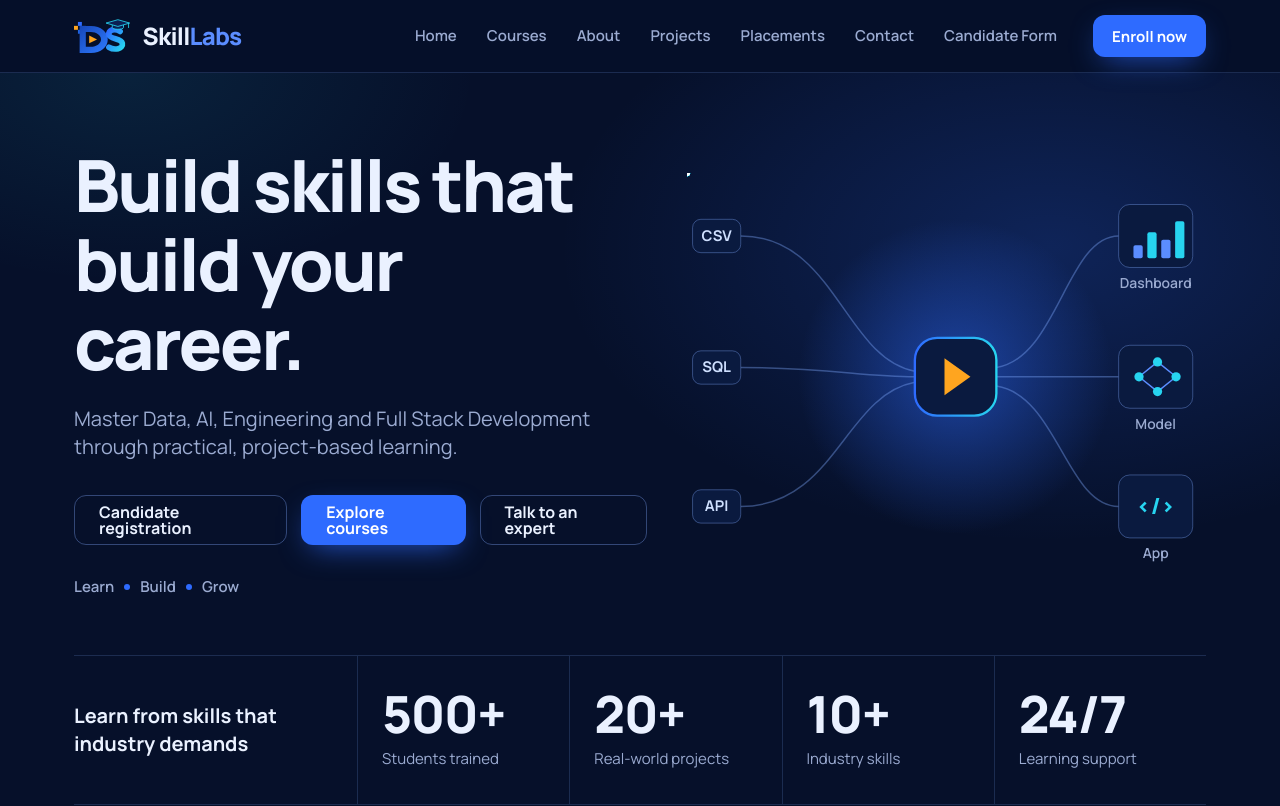
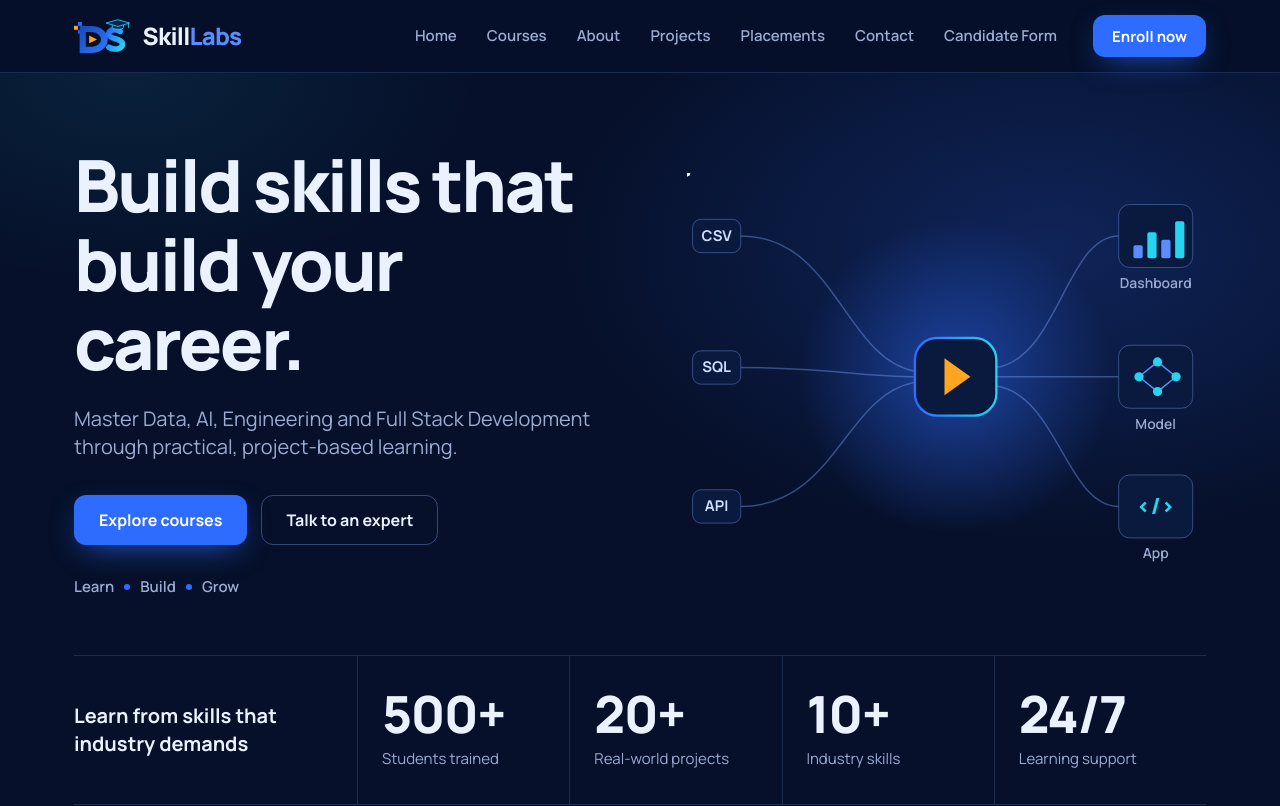
Before and after one commit to dsskilllabs-beep/DSSkillLabs, a Next.js app: page / in a window 1280 px wide. Shown: the top 806 px of the page. Built offline with nearby package versions, Linux system fonts and the light colour scheme.

Commit message:
Update Hero.tsx
comment Candidate registration

```diff
--- a/components/sections/Hero.tsx
+++ b/components/sections/Hero.tsx
@@ -13,7 +13,7 @@ export default function Hero() {
             Master Data, AI, Engineering and Full Stack Development through practical, project-based learning.
           </p>
           <div className="mt-[34px] flex flex-col gap-3.5 sm:flex-row">
-            <Button href="/candidate-registration" variant="ghost">Candidate registration</Button>
+            {/* <Button href="/candidate-registration" variant="ghost">Candidate registration</Button> */}
             <Button href="/courses">Explore courses</Button>
             <Button href="/contact" variant="ghost">Talk to an expert</Button>
           </div>
```
